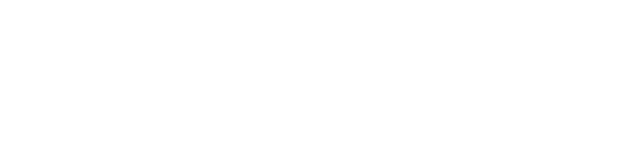
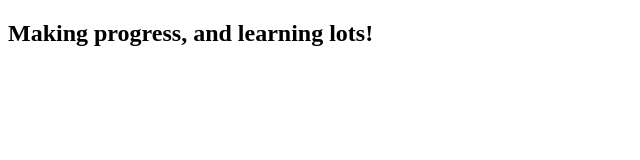
Before and after one commit to chingu-voyages/v51-tier1-team-02, a plain HTML site: page index.html in a window 1280 px wide. Shown: the whole page, without its empty margins (0-640 px from the left). Drawn offline with Linux system fonts and the light colour scheme.

Commit message:
changing p to h2

```diff
--- a/index.html
+++ b/index.html
@@ -7,6 +7,6 @@
 
 </head>
 <body>
-
+    <h2>Making progress, and learning lots!</h2> <!--feel free to delete this - Carina -->
 </body>
 </html>
```
